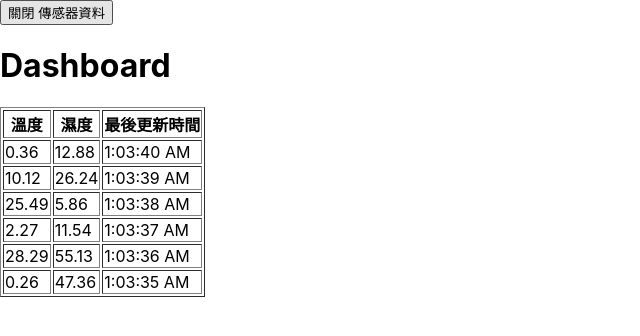
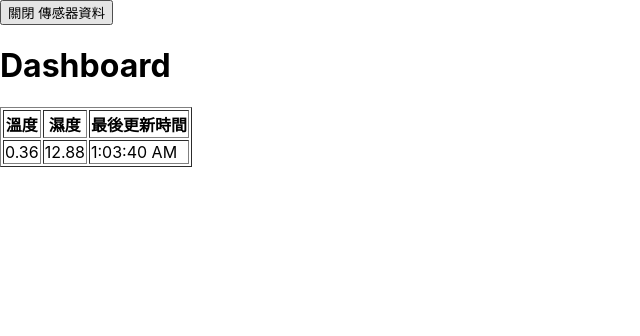
Before and after one commit to PaulKo121/React-Project, a React (Create React App) app in the folder hello-world/: page / in a window 1280 px wide. Shown: the top 336 px of the page, without its empty margins (0-640 px from the left). Built offline with nearby package versions, Linux system fonts and the light colour scheme.

Commit message:
240807 更新

```diff
--- a/hello-world/src/Dashboard.js
+++ b/hello-world/src/Dashboard.js
@@ -1,6 +1,7 @@
 import React from 'react';
 
 const Dashboard = (props) => {
+    const { temperature, humidity, timestamp } = props.data[0];
     return (
         <>
             <h1>Dashboard</h1>
@@ -13,13 +14,18 @@ const Dashboard = (props) => {
                     </tr>
                 </thead>
                 <tbody>
-                    {props.data.map((item,index) => (
+                    <tr>
+                        <td>{temperature}</td>
+                        <td>{humidity}</td>
+                        <td>{timestamp}</td>
+                    </tr>
+                    {/* {props.data.map((item,index) => (
                         <tr key={index}>
                             <td>{item.temperature}</td>
                             <td>{item.humidity}</td>
                             <td>{item.timestamp}</td>
                         </tr>
-                    ))}
+                    ))} */}
                 </tbody>
             </table>
         </>
--- a/hello-world/src/SensorData.js
+++ b/hello-world/src/SensorData.js
@@ -5,7 +5,12 @@ class SensorData extends Component {
     constructor(props) {
         super(props);
         this.state = {
-            sensorData: []
+            sensorData: {
+                temperature:0,
+                humidity:0,
+                timestamp:null
+            }
+            // sensorData: []
         }
     }
 
@@ -17,11 +22,12 @@ class SensorData extends Component {
             timestamp: new Date().toLocaleTimeString() //當前時間戳
         }
 
-        this.setState(
-            prevState=>({
-                sensorData: [newSensorData,...prevState.sensorData]
-            }
-            ));
+        this.setState({ sensorData: newSensorData });
+        // this.setState(
+        //     prevState=>({
+        //         sensorData: [newSensorData,...prevState.sensorData]
+        //     }
+        //     ));
         console.log(`感測器數據接收: `, newSensorData);
     }
 
@@ -47,7 +53,8 @@ class SensorData extends Component {
 
     render() {
         return (
-                <Dashboard data={this.state.sensorData}/>
+                <Dashboard data={[this.state.sensorData]}/>
+                // <Dashboard data={this.state.sensorData}/>
             // <>
             //     <h1>感應器資料</h1>
             //     <p>攝氏溫度: {this.state.sensorData.temperature}℃</p>
```
